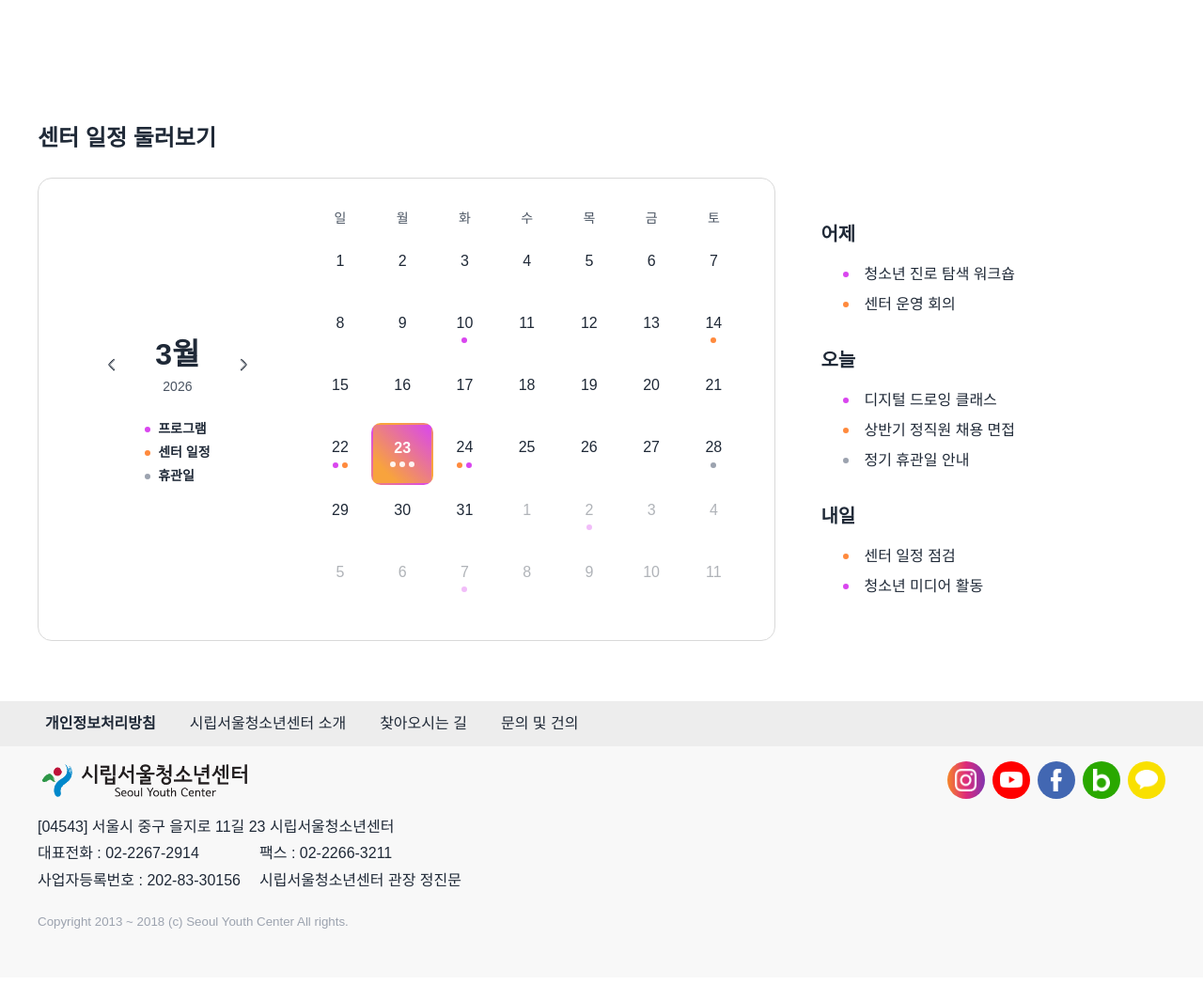
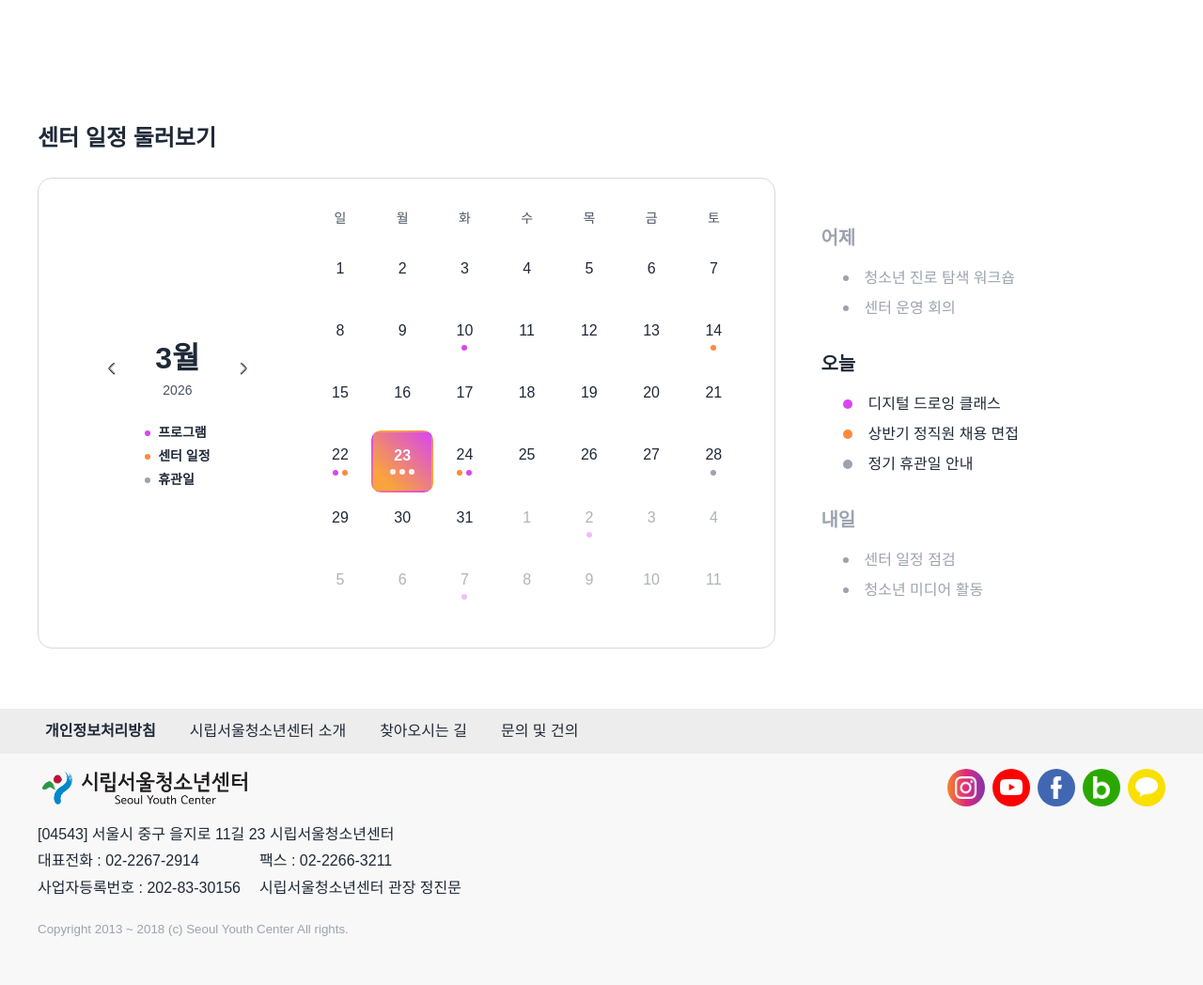
Before and after one commit to suyeonn113/web-publisher-portfolio, a PHP site: page / in a window 1280 px wide. Shown: the part 2116-3164 px from the top of the page at 94% size. Before the commit the page ends 3104 px from the top, so only its background shows below. Run offline with PHP 8.4, Linux system fonts and the light colour scheme.

Commit message:
style: 달력 섹션 스타일 보완

```diff
--- a/seoul-youth-center/css/sections/home-calendar.css
+++ b/seoul-youth-center/css/sections/home-calendar.css
@@ -268,9 +268,23 @@
         margin-bottom: var(--space-4);
     }
 
+    .schedule-calendar__weekdays {
+        margin-bottom: var(--space-2);
+    }
+
     .schedule-agenda__group.yesterday,
     .schedule-agenda__group.tomorrow {
         display: flex;
+        color: var(--color-text-secondary-disabled);
+    }
+
+    .schedule-agenda__group.yesterday .schedule-calendar__dot,
+    .schedule-agenda__group.tomorrow .schedule-calendar__dot {
+        background: var(--color-text-secondary-disabled);
+    }
+
+    .schedule-agenda__group.today .schedule-calendar__dot {
+        width: .5rem;
     }
 
     .schedule__layout {
@@ -324,4 +338,8 @@
         gap: var(--space-6);
         align-items: start;
     }
+
+    .schedule-agenda__group.today .schedule-calendar__dot {
+        width: .625rem;
+    }
 }
```
